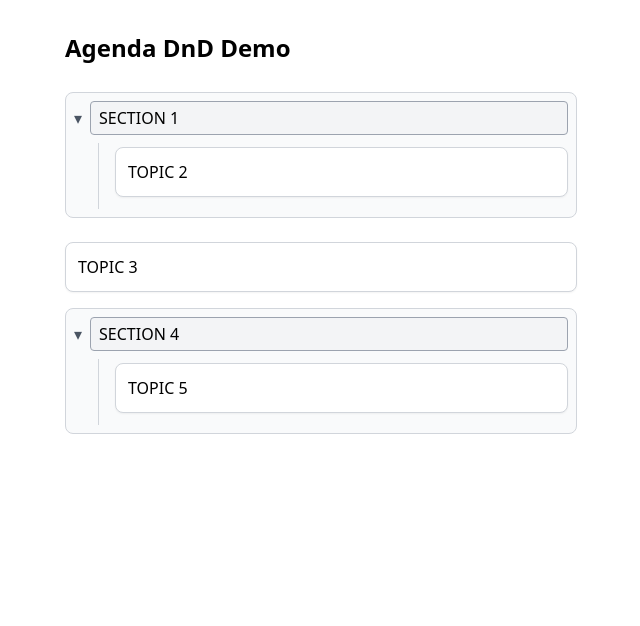
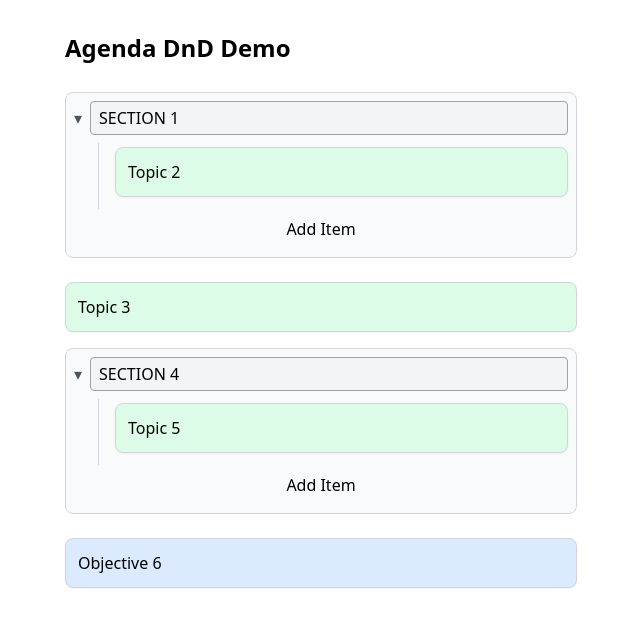
Before and after one commit to thesandybridge/dnd-sandbox, a Next.js app: page / in a window 1280 px wide. Shown: the top 626 px of the page, without its empty margins (319-959 px from the left). Built offline with nearby package versions, Linux system fonts and the light colour scheme.

Commit message:
add objective

```diff
--- a/app/components/ItemWrapper.tsx
+++ b/app/components/ItemWrapper.tsx
@@ -1,23 +1,32 @@
 import { useDraggable } from "@dnd-kit/core"
 import { memo } from "react"
 import { Agenda } from "../page"
+import Topic from "./Topic"
+import Objective from "./Objective"
 
 interface Props {
   block: Agenda
 }
 
 const ItemWrapper = ({ block }: Props) => {
-const { attributes, listeners, setNodeRef, transform } = useDraggable({ id: block.id })
+  const { attributes, listeners, setNodeRef, transform } = useDraggable({ id: block.id })
   const style = { transform: `translate(${transform?.x ?? 0}px, ${transform?.y ?? 0}px)` }
+
+  if (!block) return null
+
   return (
     <div
       ref={setNodeRef}
       {...listeners}
       {...attributes}
-      className="border border-gray-300 rounded-lg p-3 bg-white mb-2 shadow-sm"
       style={style}
     >
-      TOPIC {block.id}
+      {block.type === 'topic' && (
+        <Topic block={block}/>
+      )}
+      {block.type === 'objective' && (
+        <Objective block={block} />
+      )}
     </div>
   )
 }
--- /dev/null
+++ b/app/components/Objective.tsx
@@ -0,0 +1,18 @@
+import { memo } from "react"
+import { Agenda } from "../page";
+
+interface Props {
+  block: Agenda
+}
+
+const Objective = ({ block }: Props) => {
+  return (
+    <div
+      className="border border-gray-300 rounded-lg p-3 bg-blue-100 mb-2 shadow-sm"
+    >
+      Objective {block.id}
+    </div>
+  );
+}
+
+export default memo(Objective)
--- a/app/components/SectionContainer.tsx
+++ b/app/components/SectionContainer.tsx
@@ -43,6 +43,7 @@ const SectionContainer = ({
         <DropZone id={`into-${block.id}`} onHover={onHover} />
       )}
       {isExpanded && (
+        <>
           <div className="ml-6 mt-2 border-l border-gray-300 pl-4">
             {children.map(child => (
               <Fragment key={child.id}>
@@ -52,6 +53,10 @@ const SectionContainer = ({
               </Fragment>
             ))}
           </div>
+          <div className="flex items-center justify-center p-2">
+            Add Item
+          </div>
+        </>
       )}
     </div>
   )
--- /dev/null
+++ b/app/components/Topic.tsx
@@ -0,0 +1,18 @@
+import { memo } from "react"
+import { Agenda } from "../page";
+
+interface Props {
+  block: Agenda
+}
+
+const Topic = ({ block }: Props) => {
+  return (
+    <div
+      className="border border-gray-300 rounded-lg p-3 bg-green-100 mb-2 shadow-sm"
+    >
+      Topic {block.id}
+    </div>
+  );
+}
+
+export default memo(Topic)
--- a/app/page.tsx
+++ b/app/page.tsx
@@ -20,7 +20,8 @@ const initialBlocks: Agenda[] = [
   { id: '2', type: 'topic', parentId: '1' },
   { id: '3', type: 'topic', parentId: null },
   { id: '4', type: 'section', parentId: null },
-  { id: '5', type: 'topic', parentId: '4' }
+  { id: '5', type: 'topic', parentId: '4' },
+  { id: '6', type: 'objective', parentId: null }
 ]
 
 type ExpandAction = {
```
Lines whose indentation alone changed are shown as unchanged.
